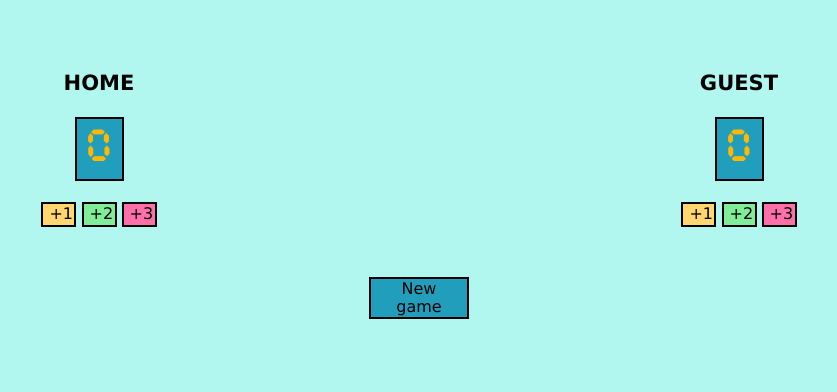
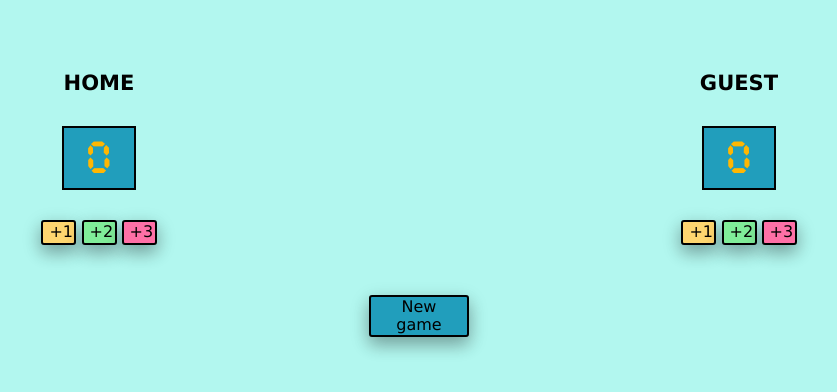
Before and after one commit to pdelrey/basketball-scoreboard, a plain HTML site: page index.html in a window 1280 px wide. Shown: the whole page, without its empty margins (221-1058 px from the left). Drawn offline with nearby package versions, Linux system fonts and the light colour scheme.

Commit message:
style improvements

```diff
--- a/index.css
+++ b/index.css
@@ -28,15 +28,16 @@ body {
 }
 
 #result-home, #result-guest {
-    height: 200px;
-    width: 200px;
+    display: block;
+    margin: auto;
+    width: 50px;
+    height: 40px;
     border: 2px solid black;
     padding: 10px;
     font-family: Timer;
     color: #ffb703;
     background: #219ebc;
     font-size: 40px;
-    text-align: center;
 }
 
 #home-btns1, #home-btns2, #home-btns3, #guest-btns1, #guest-btns2, #guest-btns3 {
@@ -46,6 +47,8 @@ body {
     background: none;
     width: 35px;
     border: 2px solid black;
+    border-radius: 3px;
+    box-shadow: 0 8px 16px 0 rgba(0,0,0,0.2), 0 6px 20px 0 rgba(0,0,0,0.19);
 }
 
 #home-btns1, #guest-btns1 {
@@ -60,6 +63,18 @@ body {
     background: #ff70a6;
 }
 
+#home-btns1:hover, #guest-btns1:hover {
+    background: #e3d3ac;
+}
+
+#home-btns2:hover, #guest-btns2:hover {
+    background: #b3dfbe;
+}
+
+#home-btns3:hover, #guest-btns3:hover {
+    background: #d3a3b6;
+}
+
 .container2 {
     display: block;
     text-align: center;
@@ -72,4 +87,10 @@ body {
     background: #219ebc;
     width: 100px;
     border: 2px solid black;
+    border-radius: 3px;
+    box-shadow: 0 8px 16px 0 rgba(0,0,0,0.2), 0 6px 20px 0 rgba(0,0,0,0.19);
 }
+
+#new-game:hover {
+    background: #b6d0d7;
+}
--- a/index.js
+++ b/index.js
@@ -9,7 +9,6 @@ document.getElementById("result-guest")
 
 let resulthEl = document.getElementById("result-home")
 let resultgEl = document.getElementById("result-guest")
-
 
 function add1h() {
     resulth += point1
```
